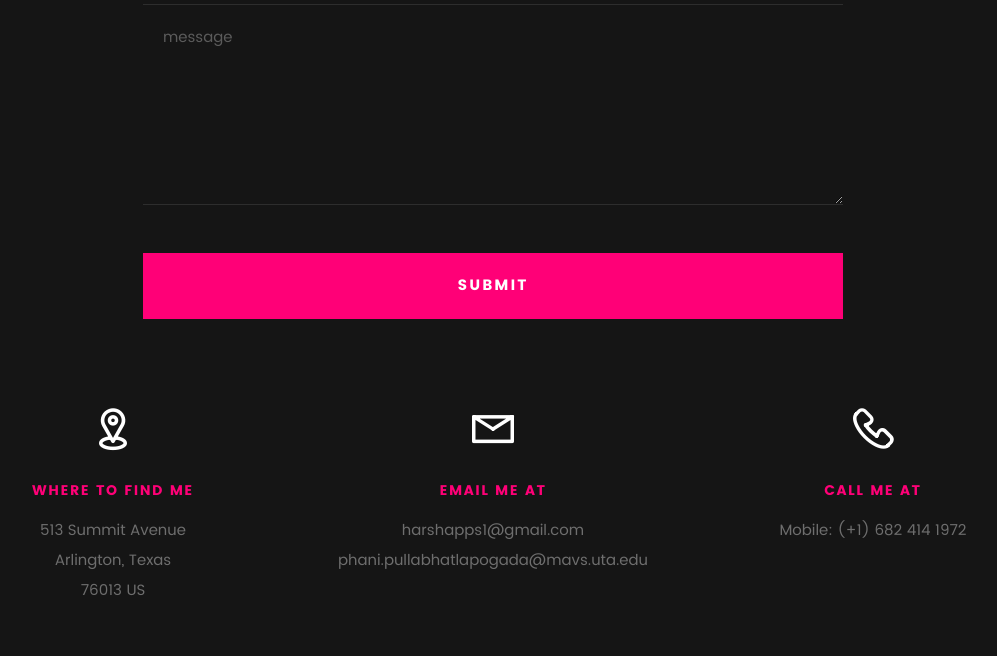
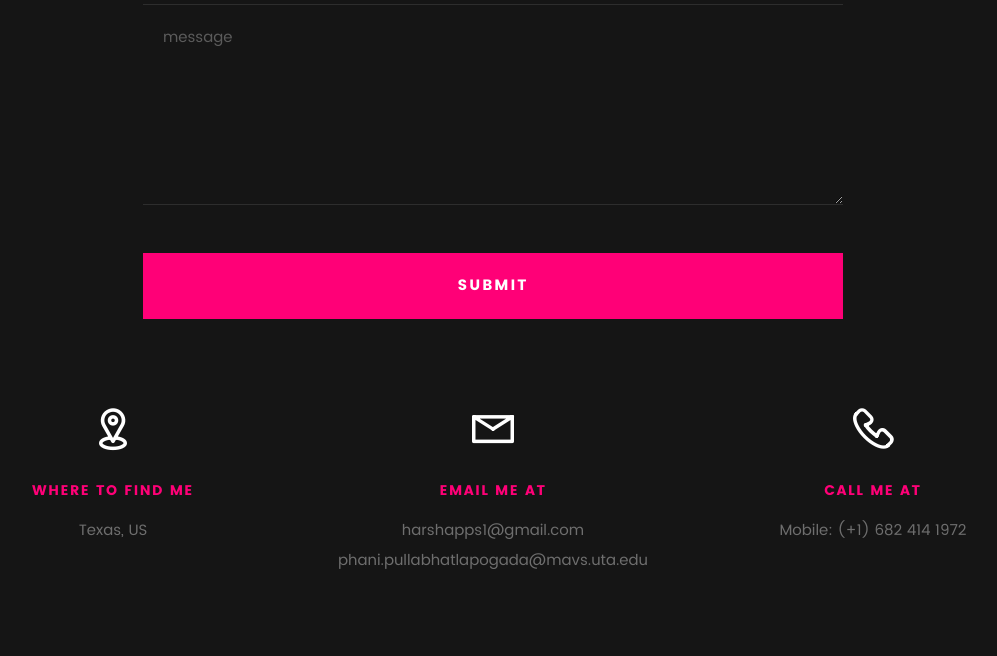
Before and after one commit to harshapps/harshapps.github.io, a plain HTML site: page index.html in a window 1280 px wide. Shown: the part 5207-5863 px from the top of the page, without its empty margins (147-1144 px from the left). Drawn offline with Linux system fonts and the light colour scheme; files whose address does not match are found by name.

Commit message:
Update codefooter

```diff
--- a/index.html
+++ b/index.html
@@ -967,9 +967,7 @@
    				<h5>Where to find me</h5>
 
    				<p>
-   					513 Summit Avenue<br>
-   					Arlington, Texas<br>
-   					76013 US
+   					Texas, US
    				</p>
 
    			</div>
```
